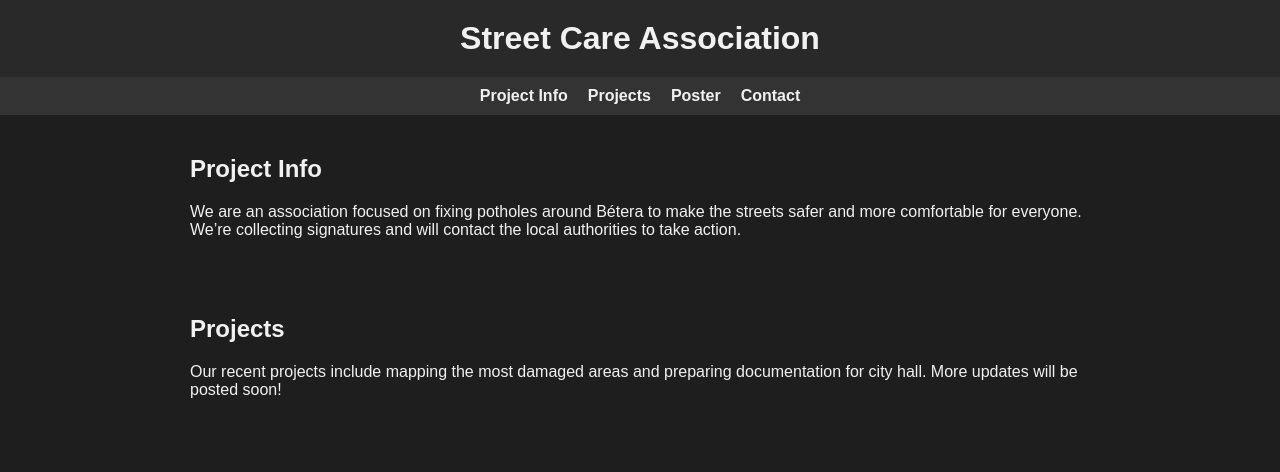
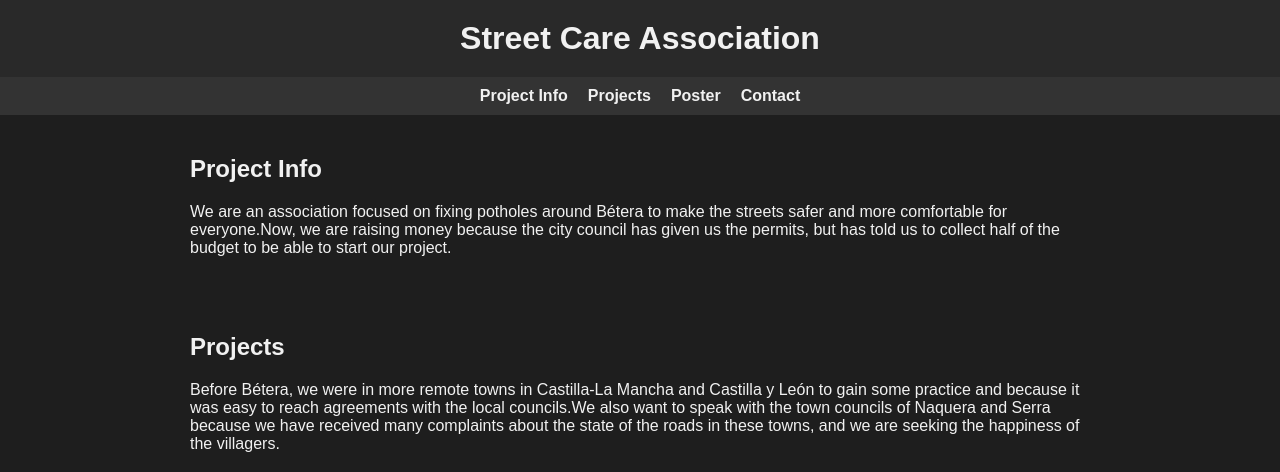
Before and after one commit to Ultrajeff7/Street-Care-Association., a plain HTML site: page index.html in a window 1280 px wide. Shown: the top 472 px of the page. Drawn offline with Linux system fonts and the light colour scheme.

Commit message:
Update index.html

```diff
--- a/index.html
+++ b/index.html
@@ -65,12 +65,12 @@
 
     <section id="info">
         <h2>Project Info</h2>
-        <p>We are an association focused on fixing potholes around Bétera to make the streets safer and more comfortable for everyone. We’re collecting signatures and will contact the local authorities to take action.</p>
+        <p>We are an association focused on fixing potholes around Bétera to make the streets safer and more comfortable for everyone.Now, we are raising money because the city council has given us the permits, but has told us to collect half of the budget to be able to start our project.</p>
     </section>
 
     <section id="projects">
         <h2>Projects</h2>
-        <p>Our recent projects include mapping the most damaged areas and preparing documentation for city hall. More updates will be posted soon!</p>
+        <p>Before Bétera, we were in more remote towns in Castilla-La Mancha and Castilla y León to gain some practice and because it was easy to reach agreements with the local councils.We also want to speak with the town councils of Naquera and Serra because we have received many complaints about the state of the roads in these towns, and we are seeking the happiness of the villagers.</p>
     </section>
 
     <section id="poster">
```
